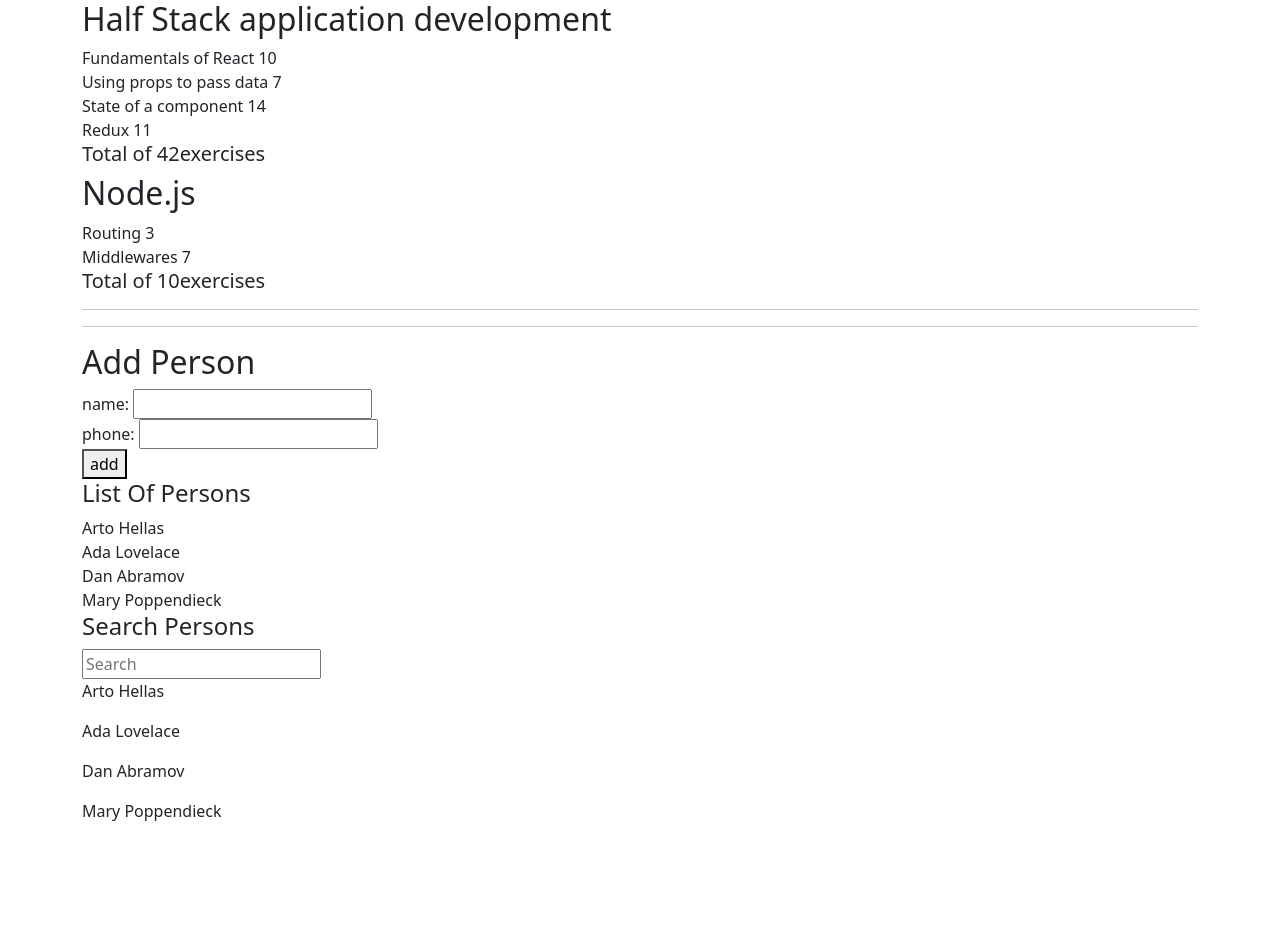
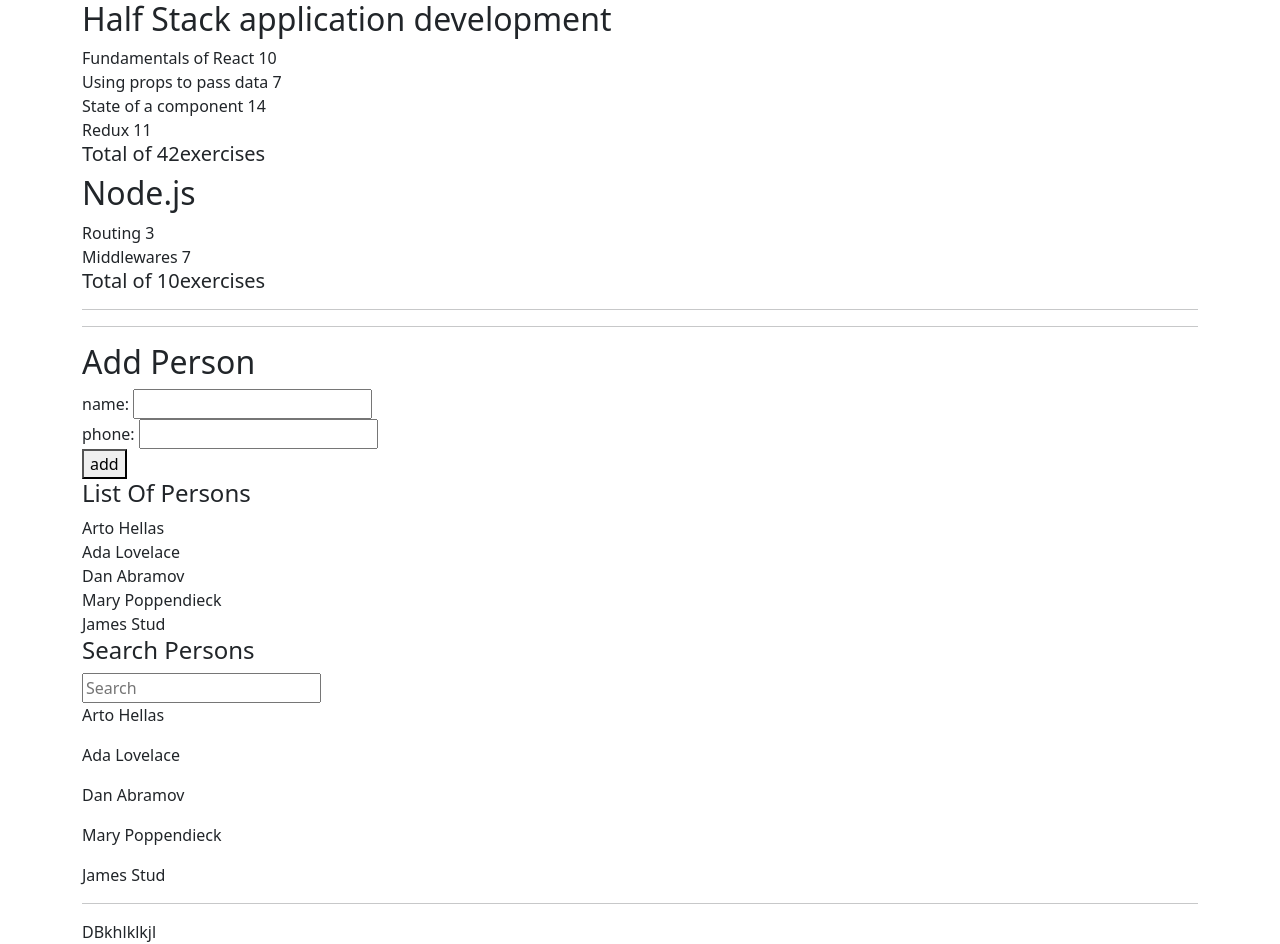
Before and after one commit to Peterzolo/Part2, a React (Create React App) app: page / in a window 1280 px wide. Before the commit the page ends 839 px from the top, so only its background shows below. Built offline with nearby package versions, Linux system fonts and the light colour scheme; no server answers; data requests are answered from the project's data file.

Commit message:
Axios
Modified persons. Exercise  2:11

```diff
--- a/package.json
+++ b/package.json
@@ -6,6 +6,7 @@
     "@testing-library/jest-dom": "^5.16.5",
     "@testing-library/react": "^13.4.0",
     "@testing-library/user-event": "^13.5.0",
+    "axios": "^1.3.4",
     "react": "^18.2.0",
     "react-dom": "^18.2.0",
     "react-scripts": "5.0.1",
@@ -15,7 +16,8 @@
     "start": "react-scripts start",
     "build": "react-scripts build",
     "test": "react-scripts test",
-    "eject": "react-scripts eject"
+    "eject": "react-scripts eject",
+    "server": "json-server -p3001 --watch src/data/db.json"
   },
   "eslintConfig": {
     "extends": [
--- a/src/App.jsx
+++ b/src/App.jsx
@@ -1,21 +1,24 @@
-import { useState } from "react";
+import { useEffect, useState } from "react";
 import Course from "./components/Notes/Course";
 import PersonList from "./components/PhoneBook/PersonList";
 import Form from "./components/PhoneBook/Form";
-
+import axios from "axios";
 import { courses } from "../src/data/data";
 import Search from "./components/PhoneBook/Search";
+import DB from "./components/DB/DB";
 
 const App = () => {
-  const [persons, setPersons] = useState([
-    { name: "Arto Hellas", number: "040-123456", id: 1 },
-    { name: "Ada Lovelace", number: "39-44-5323523", id: 2 },
-    { name: "Dan Abramov", number: "12-43-234345", id: 3 },
-    { name: "Mary Poppendieck", number: "39-23-6423122", id: 4 },
-  ]);
+  const [persons, setPersons] = useState([]);
   const [newName, setNewName] = useState("");
   const [phone, setPhone] = useState("");
   const [searchName, setsearchName] = useState("");
+
+  useEffect(() => {
+    axios.get("http://localhost:3001/persons").then((response) => {
+      console.log("promise fulfilled", response.data);
+      setPersons(response.data);
+    });
+  }, []);
 
   return (
     <div className="container">
@@ -48,6 +51,8 @@
           setsearchName={setsearchName}
         />
       </div>
+      <hr />
+      <DB />
     </div>
   );
 };
--- /dev/null
+++ b/src/components/DB/DB.jsx
@@ -0,0 +1,14 @@
+import React from "react";
+
+import axios from "axios";
+
+axios.get("http://localhost:3001/notes").then((response) => {
+  const notes = response.data;
+  console.log(notes);
+});
+
+const DB = () => {
+  return <div>DBkhlklkjl</div>;
+};
+
+export default DB;
--- a/src/data/db.json
+++ b/src/data/db.json
@@ -1,19 +1,29 @@
 {
-  "notes": [
+  "persons": [
     {
-      "id": 1,
-      "content": "HTML is easy",
-      "important": true
+      "name": "Arto Hellas",
+      "number": "040-123456",
+      "id": 1
     },
     {
-      "id": 2,
-      "content": "Browser can execute only JavaScript",
-      "important": false
+      "name": "Ada Lovelace",
+      "number": "39-44-5323523",
+      "id": 2
     },
     {
-      "id": 3,
-      "content": "GET and POST are the most important methods of HTTP protocol",
-      "important": true
+      "name": "Dan Abramov",
+      "number": "12-43-234345",
+      "id": 3
+    },
+    {
+      "name": "Mary Poppendieck",
+      "number": "39-23-6423122",
+      "id": 4
+    },
+    {
+      "name": "James Stud",
+      "number": "39-23-6423134",
+      "id": 5
     }
   ]
 }
```
Also changed, not shown: db.json (added, +19 -0 lines), 1 other file (tests, documents, lock files or other folders).
